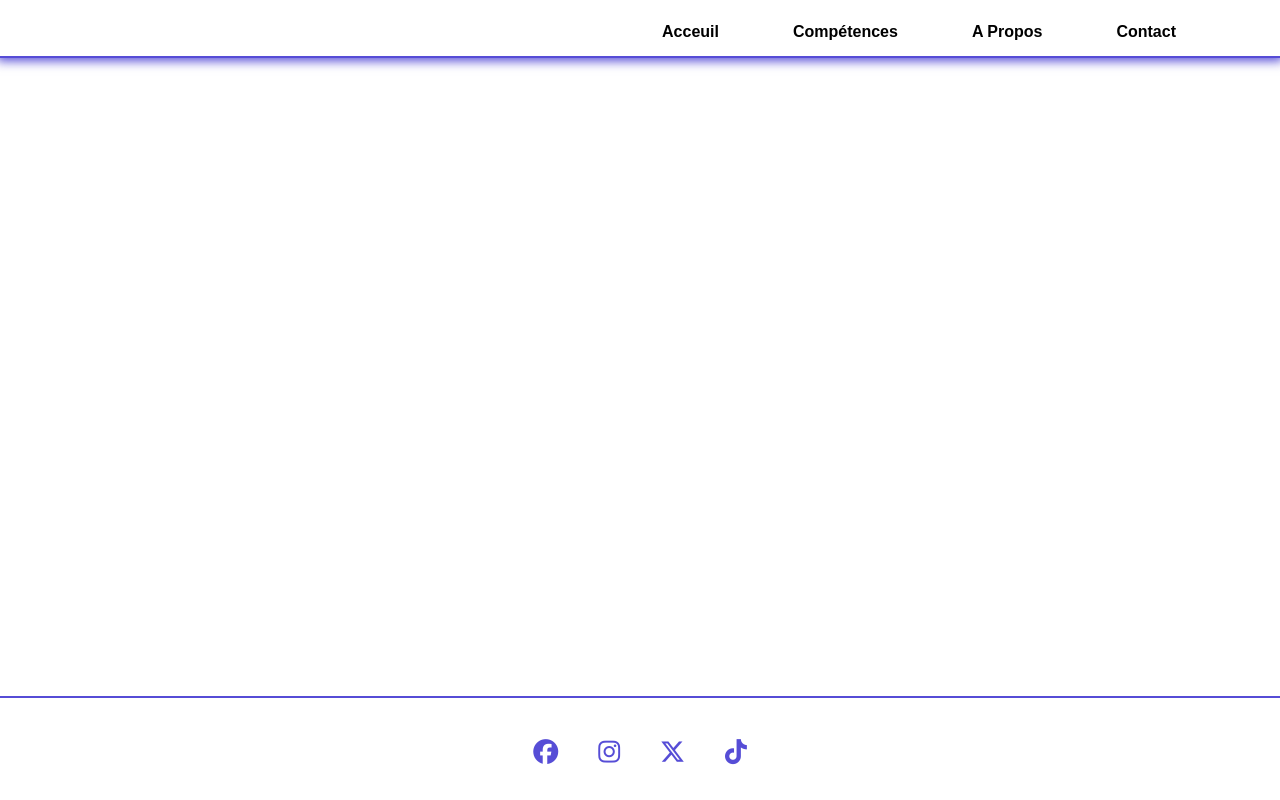
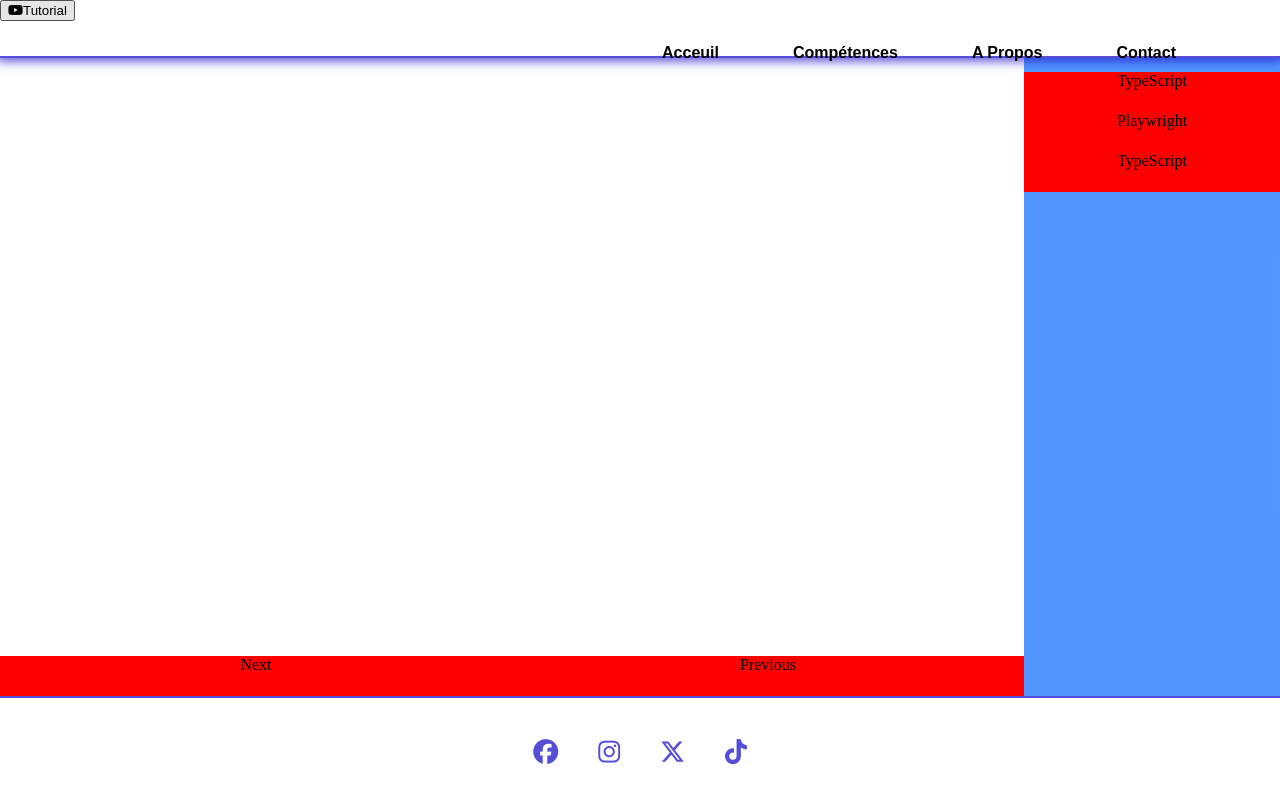
Before and after one commit to abdbilal146/my_portfolio, an Angular app: page /tuto in a window 1280 px wide. Before the commit this address led to /. Built offline with nearby package versions, Linux system fonts and the light colour scheme.

Commit message:
added tuto page

```diff
--- a/src/app/app.routes.ts
+++ b/src/app/app.routes.ts
@@ -3,10 +3,12 @@ import { SkillsPageComponent } from './components/skills-page/skills-page.compon
 import { HomePageComponent } from './components/home-page/home-page.component';
 import { ContactPageComponent } from './components/contact-page/contact-page.component';
 import { AboutMePageComponent } from './components/about-me-page/about-me-page.component';
+import { TutoPageComponent } from './components/tuto-page/tuto-page.component';
 
 export const routes: Routes = [
     {path:'', component: HomePageComponent},
     {path: 'skills', component: SkillsPageComponent },
     {path:'contact-me', component: ContactPageComponent},
-    {path:'about-me', component: AboutMePageComponent}
+    {path:'about-me', component: AboutMePageComponent},
+    {path:'tuto', component:TutoPageComponent}
 ];
--- a/src/app/components/footer/footer.component.ts
+++ b/src/app/components/footer/footer.component.ts
@@ -1,3 +1,4 @@
+import { CommonModule } from '@angular/common';
 import { Component } from '@angular/core';
 
 @Component({
--- a/src/app/components/header/header.component.html
+++ b/src/app/components/header/header.component.html
@@ -1,4 +1,7 @@
 <div class="header-container">
+    <div>
+        <button (click)="goToTutoPage()"><i class="fa-brands fa-youtube"></i>Tutorial</button>
+    </div>
     <!--<div class="translate-container">
         <select name="" id="">
             <option value="french"></option>
--- a/src/app/components/header/header.component.ts
+++ b/src/app/components/header/header.component.ts
@@ -20,11 +20,15 @@ export class HeaderComponent {
       this.router.navigate([''])
     }
 
-    goToContactPage(){
+    goToContactPage():void{
       this.router.navigate(['contact-me'])
     }
 
     goToAboutMePage():void{
       this.router.navigate(['about-me'])
     }
+
+    goToTutoPage():void{
+      this.router.navigate(['tuto'])
+    }
 }
--- /dev/null
+++ b/src/app/components/models/video-category.ts
@@ -0,0 +1,6 @@
+
+export interface VideoCategory{
+    id: number;
+    name: string;
+    url: string ;
+}
--- /dev/null
+++ b/src/app/components/tuto-page/tuto-page.component.css
@@ -0,0 +1,72 @@
+.home-page-container{
+    perspective: 1000px;
+    margin: 0;
+    height: 200px;
+    position: absolute;
+    top: 7vh;
+    left: 0;
+    width: 100%;
+    height: 80vh;
+    background: #ffffff;
+}
+
+.menu{
+    background: #3586ffda;
+    position: absolute;
+    right: 0;
+    top: 0;
+    bottom: 0;
+    width: 20vw;
+}
+
+.menu ul{
+    list-style: none;
+    display: block;
+    position: absolute;
+    left: 0;
+    right: 0;
+    top: 0;
+    padding: 0;
+}
+
+.menu ul li {
+    background: red;
+    height: 5vh;
+    text-align: center;
+}
+
+.menu ul li:hover{
+    cursor: pointer;
+}
+
+.contenu-container{
+    position: absolute;
+    background: black;
+    right: 20vw;
+    left: 0;
+    top: 0;
+    bottom: 0;
+}
+.contenu-container iframe{
+    width: 100%;
+    height: 80vh;
+}
+
+
+.btn-container{
+    position: absolute;
+    background: red;
+    bottom: 0;
+    right: 20vw;
+    left: 0;
+    display: flex;
+}
+.btn-container div{
+    width: 50%;
+    text-align: center;
+    height: 5vh;
+}
+
+.btn-container div:hover{
+    cursor: pointer;
+}
--- /dev/null
+++ b/src/app/components/tuto-page/tuto-page.component.html
@@ -0,0 +1,16 @@
+<div class="home-page-container">
+    <div>
+        <div class="menu">
+            <ul>
+                <li *ngFor="let categorie of categoris" (click)="showVideoSection(categorie)">{{categorie.name}}</li>
+            </ul>
+        </div>
+        <div class="contenu-container" *ngIf="videoSectionEnabled">
+            <iframe width="560" height="315" [src]="safeVideoUrl" title="YouTube video player" frameborder="0" allow="accelerometer; autoplay; clipboard-write; encrypted-media; gyroscope; picture-in-picture; web-share" referrerpolicy="strict-origin-when-cross-origin" allowfullscreen></iframe>
+        </div>
+    </div>
+    <div class="btn-container">
+        <div>Next</div>
+        <div>Previous</div>
+    </div>
+</div>
--- /dev/null
+++ b/src/app/components/tuto-page/tuto-page.component.ts
@@ -0,0 +1,62 @@
+import { CommonModule } from '@angular/common';
+import { Component, Input, Sanitizer } from '@angular/core';
+import { DomSanitizer, SafeResourceUrl } from '@angular/platform-browser';
+import { VideoCategory } from '../models/video-category';
+
+@Component({
+  selector: 'app-tuto-page',
+  standalone: true,
+  imports: [CommonModule],
+  templateUrl: './tuto-page.component.html',
+  styleUrl: './tuto-page.component.css'
+})
+export class TutoPageComponent {
+
+  categoris: Array<VideoCategory> = [
+    {
+      id: 1,
+      name: 'TypeScript',
+      url:'https://www.youtube.com/embed/XDz0LstP9Ko?si=pXn9WU1-DEhxu79r'
+    },
+    {
+      id: 2,
+      name: 'Playwright',
+      url:'https://www.youtube.com/embed/D9N3d3Kai58?si=iM1DPR1NRRGL_eVi'
+    },
+    {
+      id: 3,
+      name: 'TypeScript',
+      url:'https://www.youtube.com/embed/XDz0LstP9Ko?si=pXn9WU1-DEhxu79r'
+    },
+
+  ]
+  firstCategory: string = ''
+
+  videoSectionEnabled: boolean = false;
+  videoUrl: string = '';
+  @Input() safeVideoUrl: SafeResourceUrl | undefined;
+
+  constructor(private sanitizer:DomSanitizer){}
+
+  ngOnInit(): void {
+    //Called after the constructor, initializing input properties, and the first call to ngOnChanges.
+    //Add 'implements OnInit' to the class.
+      this.safeVideoUrl = this.sanitizer.bypassSecurityTrustResourceUrl(this.videoUrl)
+    ;//
+
+  }
+
+
+  // this methode to change the display depending on the categorie
+  showVideoSection(category:VideoCategory):void{
+      this.videoUrl = category.url
+      this.safeVideoUrl = this.sanitizer.bypassSecurityTrustResourceUrl(this.videoUrl)
+      this.videoSectionEnabled = true;
+  }
+
+  //this method to create caroussel
+
+  currendVideoId = 0 ;
+
+
+}
```
Also changed, not shown: 1 other file (tests, documents, lock files or other folders).
